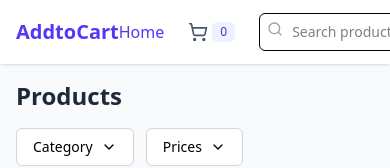
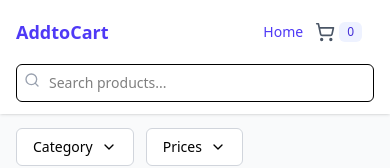
Before and after one commit to vaishnavipawardottech/shoppingCart, a React (Vite) app in the folder shoppingcart/: page / in a window 390 px wide. Shown: the top 168 px of the page. Built offline with nearby package versions, Linux system fonts and the light colour scheme.

Commit message:
upadte navbar

```diff
--- a/shoppingcart/src/components/NavBar.jsx
+++ b/shoppingcart/src/components/NavBar.jsx
@@ -11,17 +11,17 @@ export default function Navbar({ searchQuery, onSearchChange }) {
       <div className="max-w-7xl mx-auto px-4 sm:px-6 lg:px-8">
         <div className="h-16 flex items-center justify-between">
           <div className="flex items-center space-x-4">
-            <NavLink to="/" className="text-xl font-semibold text-indigo-600">
+            <NavLink to="/" className="text-lg sm:text-xl font-semibold text-indigo-600">
               AddtoCart
             </NavLink>
           </div>
 
-          <div className="flex items-center space-x-4">
+          <div className="flex items-center space-x-2 sm:space-x-4">
             {/* Right side */}
-            <div className="flex items-center space-x-6">
+            <div className="flex items-center space-x-3 sm:space-x-6">
               <NavLink
                 to="/"
-                className={({ isActive }) => `text-base ${isActive ? 'text-indigo-600' : 'text-gray-600 hover:text-gray-800'}`}
+                className={({ isActive }) => `text-sm sm:text-base ${isActive ? 'text-indigo-600' : 'text-gray-600 hover:text-gray-800'}`}
               >
                 Home
               </NavLink>
@@ -35,13 +35,13 @@ export default function Navbar({ searchQuery, onSearchChange }) {
                 <span className="text-xs bg-indigo-50 text-indigo-700 px-2 py-0.5 rounded-md font-medium">{totals.totalItems}</span>
               </div>
 
-              <div className="relative">
+              <div className="relative hidden sm:block">
                 <input
                   type="text"
                   placeholder="Search products..."
                   value={searchQuery}
                   onChange={(e) => onSearchChange(e.target.value)}
-                  className="pl-8 pr-3 py-2 border rounded-md w-48 text-sm focus:outline-none focus:ring-1 focus:ring-indigo-300"
+                  className="pl-8 pr-3 py-2 border rounded-md w-40 md:w-48 text-sm focus:outline-none focus:ring-1 focus:ring-indigo-300"
                 />
                 <Search size={16} className="absolute left-2 top-2 text-gray-400" />
               </div>
@@ -49,6 +49,20 @@ export default function Navbar({ searchQuery, onSearchChange }) {
             </div>
           </div>
         </div>
+
+        {/* Mobile Search Bar */}
+        <div className="pb-3 sm:hidden">
+          <div className="relative">
+            <input
+              type="text"
+              placeholder="Search products..."
+              value={searchQuery}
+              onChange={(e) => onSearchChange(e.target.value)}
+              className="w-full pl-8 pr-3 py-2 border rounded-md text-sm focus:outline-none focus:ring-1 focus:ring-indigo-300"
+            />
+            <Search size={16} className="absolute left-2 top-2 text-gray-400" />
+          </div>
+        </div>
       </div>
     </header>
   )
```
